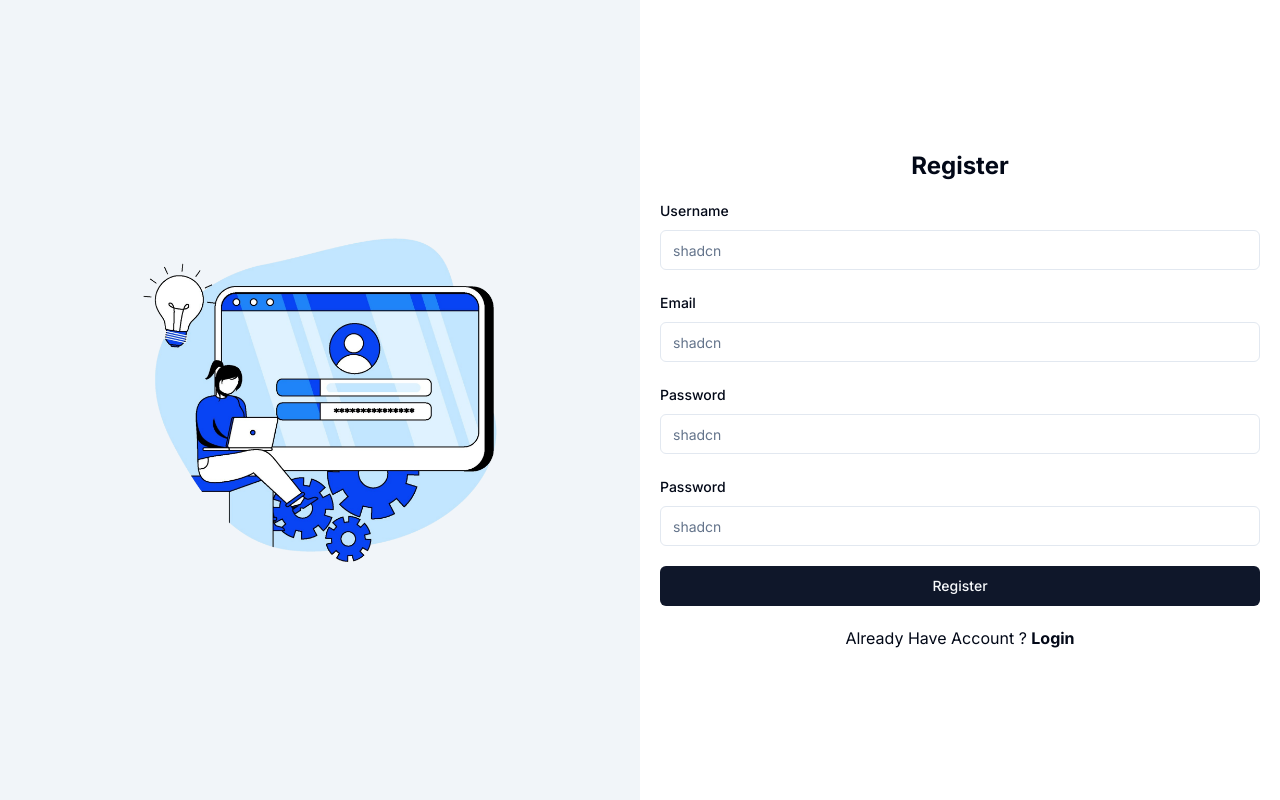
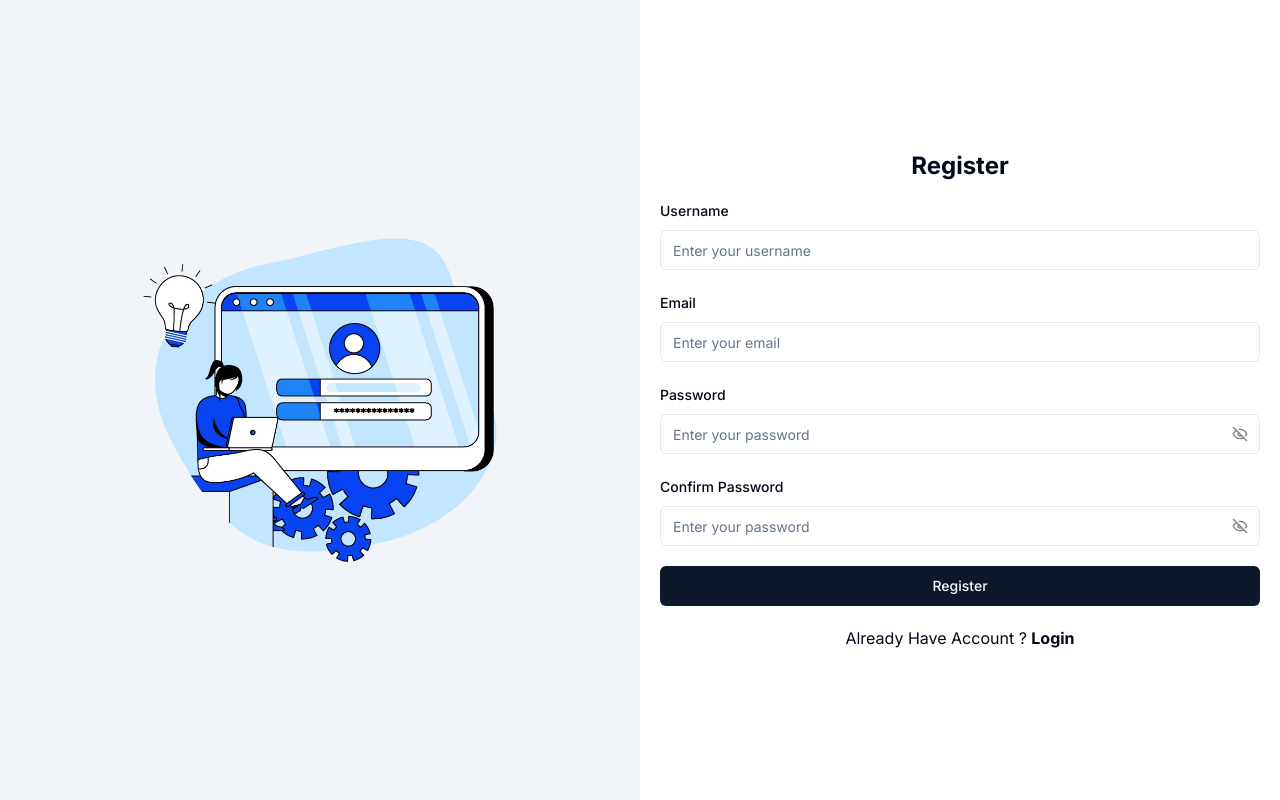
Before and after one commit to SanpichAuXD/noteams, a Next.js app: page /register in a window 1280 px wide. Built offline with nearby package versions, Linux system fonts and the light colour scheme.

Commit message:
✅ feat: input password component

```diff
--- a/src/app/(auth)/login/page.tsx
+++ b/src/app/(auth)/login/page.tsx
@@ -22,6 +22,7 @@ import { redirect } from "next/navigation";
 import { Router } from "next/router";
 type Props = {};
 import { useRouter } from 'next/navigation'
+import { PasswordInput } from "@/components/ui/password-input";
 
 export default function Login(props: Props) {
   const router = useRouter();
@@ -65,7 +66,7 @@ export default function Login(props: Props) {
 									<FormLabel>Email</FormLabel>
 									<FormControl>
 										<Input
-											placeholder="shadcn"
+											placeholder="Enter your email"
 											{...field}
 										/>
 									</FormControl>
@@ -82,9 +83,8 @@ export default function Login(props: Props) {
 								<FormItem>
 									<FormLabel>Password</FormLabel>
 									<FormControl>
-										<Input
-											type="password"
-											placeholder="shadcn"
+										<PasswordInput
+											placeholder="Enter your password"
 											{...field}
 										/>
 									</FormControl>
--- a/src/app/(auth)/register/page.tsx
+++ b/src/app/(auth)/register/page.tsx
@@ -18,9 +18,13 @@ import {
 } from "@/components/ui/form";
 import { Input } from "@/components/ui/input";
 import Link from "next/link";
+import { EyeIcon, EyeOffIcon } from "lucide-react";
+import { PasswordInput } from "@/components/ui/password-input";
 type Props = {};
 
 const Register = (props: Props) => {
+	const [showPass, setShowPass] = React.useState(false);
+	const [showCfPass, setShowCfPass] = React.useState(false);
 	const form = useForm<z.infer<typeof registerSchema>>({
 		resolver: zodResolver(registerSchema),
 		defaultValues: {
@@ -57,7 +61,7 @@ const Register = (props: Props) => {
 										<FormLabel>Username</FormLabel>
 										<FormControl>
 											<Input
-												placeholder="shadcn"
+												placeholder="Enter your username"
 												{...field}
 											/>
 										</FormControl>
@@ -74,7 +78,7 @@ const Register = (props: Props) => {
 										<FormLabel>Email</FormLabel>
 										<FormControl>
 											<Input
-												placeholder="shadcn"
+												placeholder="Enter your email"
 												{...field}
 											/>
 										</FormControl>
@@ -91,9 +95,8 @@ const Register = (props: Props) => {
 								<FormItem>
 									<FormLabel>Password</FormLabel>
 									<FormControl>
-										<Input
-											type="password"
-											placeholder="shadcn"
+									<PasswordInput
+											placeholder="Enter your password"
 											{...field}
 										/>
 									</FormControl>
@@ -107,11 +110,10 @@ const Register = (props: Props) => {
 							name="cfpassword"
 							render={({ field }) => (
 								<FormItem>
-									<FormLabel>Password</FormLabel>
+									<FormLabel>Confirm Password</FormLabel>
 									<FormControl>
-										<Input
-											type="password"
-											placeholder="shadcn"
+									<PasswordInput
+											placeholder="Enter your password"
 											{...field}
 										/>
 									</FormControl>
@@ -120,7 +122,7 @@ const Register = (props: Props) => {
 								</FormItem>
 							)}
 						/>
-						<Button type="submit" className="w-full">Register</Button>
+						<Button type="submit" className="w-full" onClick={()=> console.log(form.getValues("cfpassword"), form.getValues("password"))}>Register</Button>
             <p className="text-center ">Already Have Account ? <Link href={"/login"} className="font-bold"> Login</Link></p>
 					</form>
 				</Form>
--- /dev/null
+++ b/src/components/ui/password-input.tsx
@@ -0,0 +1,61 @@
+"use client"
+
+import { forwardRef, useState } from "react"
+import { EyeIcon, EyeOffIcon } from "lucide-react"
+import { Button } from "@/components/ui/button"
+import { Input, InputProps } from "@/components/ui/input"
+import { cn } from "@/lib/utils"
+
+const PasswordInput = forwardRef<HTMLInputElement, InputProps>(
+	({ className, ...props }, ref) => {
+		const [showPassword, setShowPassword] = useState(false)
+		const disabled = props.value === "" || props.value === undefined || props.disabled
+
+		return (
+			<div className="relative">
+				<Input
+					type={showPassword ? "text" : "password"}
+					className={cn("hide-password-toggle pr-10", className)}
+					ref={ref}
+					{...props}
+				/>
+				<Button
+					type="button"
+					variant="ghost"
+					size="sm"
+					className="absolute right-0 top-0 h-full px-3 py-2 hover:bg-transparent"
+					onClick={() => setShowPassword((prev) => !prev)}
+					disabled={disabled}
+				>
+					{showPassword && !disabled ? (
+						<EyeIcon
+							className="h-4 w-4"
+							aria-hidden="true"
+						/>
+					) : (
+						<EyeOffIcon
+							className="h-4 w-4"
+							aria-hidden="true"
+						/>
+					)}
+					<span className="sr-only">
+						{showPassword ? "Hide password" : "Show password"}
+					</span>
+				</Button>
+
+				{/* hides browsers password toggles */}
+				<style>{`
+					.hide-password-toggle::-ms-reveal,
+					.hide-password-toggle::-ms-clear {
+						visibility: hidden;
+						pointer-events: none;
+						display: none;
+					}
+				`}</style>
+			</div>
+		)
+	},
+)
+PasswordInput.displayName = "PasswordInput"
+
+export { PasswordInput }
--- a/src/validator/auth.ts
+++ b/src/validator/auth.ts
@@ -6,12 +6,16 @@ const registerSchema = z.object({
     password: z.string().min(8).max(255),
     cfpassword : z.string().min(8).max(255),
     email: z.string().email(),
-    }).refine((data)=> {
-        data.cfpassword === data.password;
-    }, {
-        message: "Password not match",
-        path: ["cfpassword"],
-    });
+    }).superRefine(({ cfpassword, password }, ctx) => {
+        console.log(cfpassword, password)
+        if (cfpassword !== password) {
+          ctx.addIssue({
+            code: "custom",
+            message: "The passwords did not match",
+            path: ["cfpassword"],
+          });
+        }
+      });
 
 
 const loginSchema = z.object({
```
